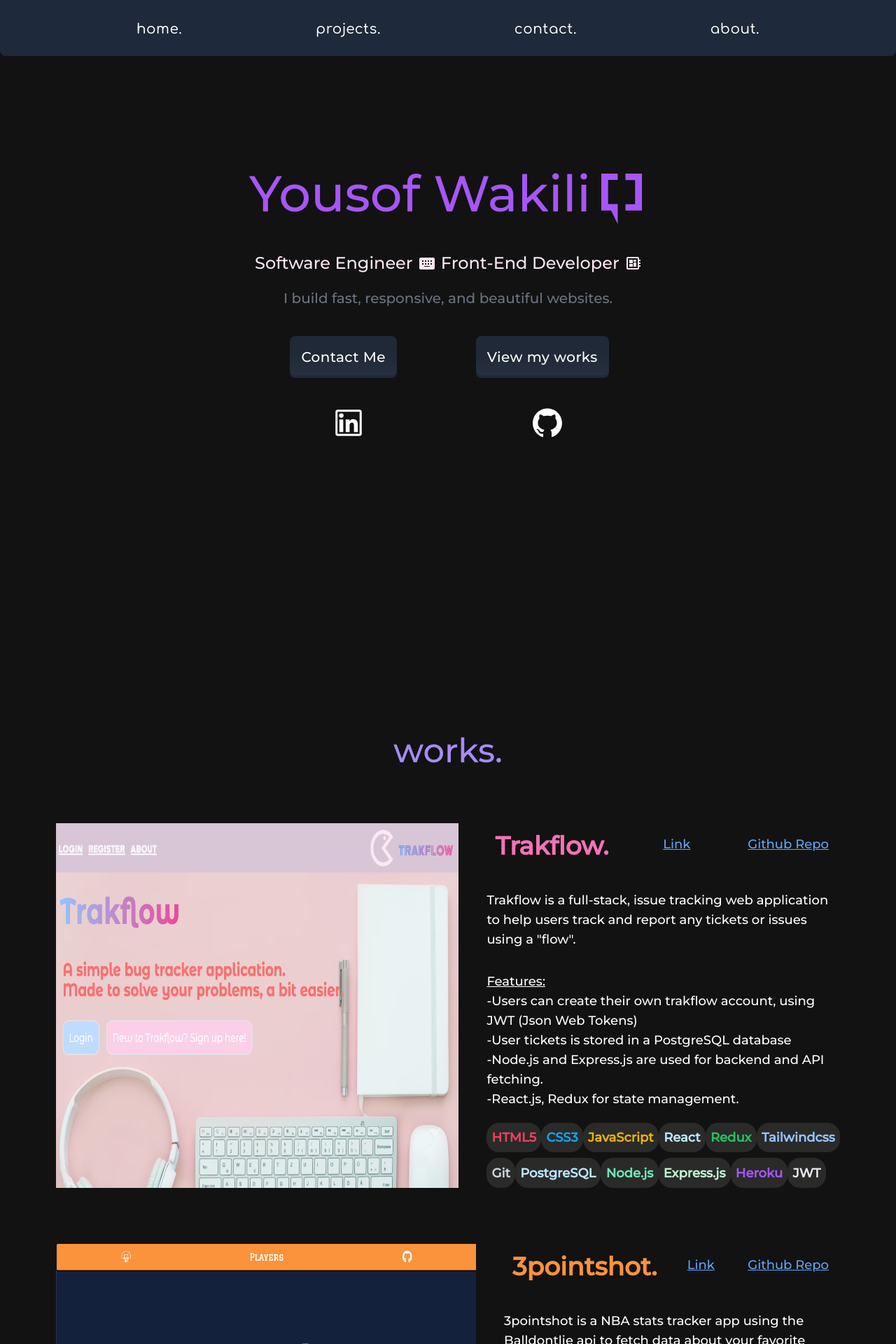
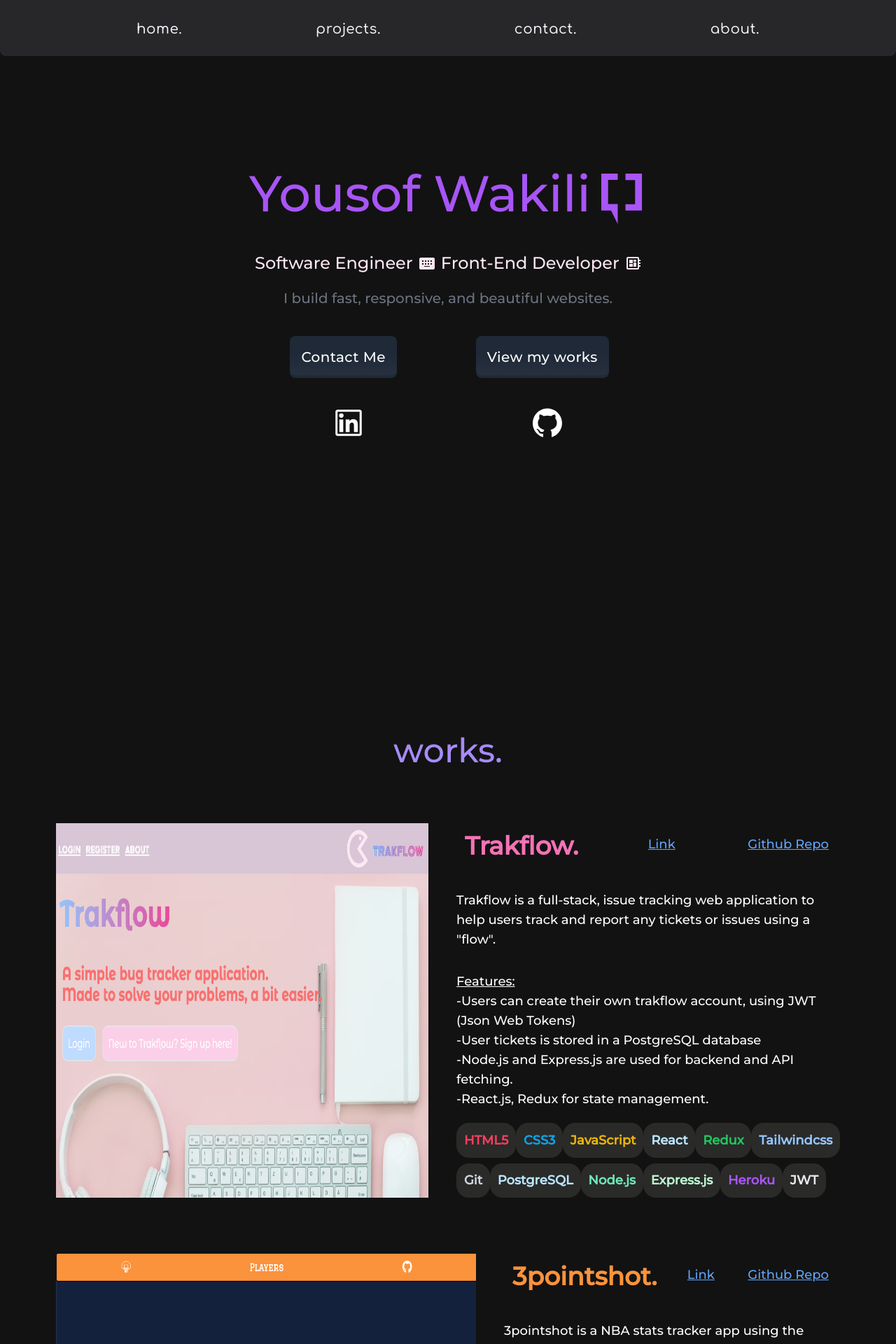
Before and after one commit to ywakili18/Portfolio_V2, a Next.js app: page / in a window 1280 px wide. Shown: the top 1920 px of the page at 70% size. Built offline with nearby package versions, Linux system fonts and the light colour scheme.

Commit message:
quick fix to navbar

```diff
--- a/components/NavBar.js
+++ b/components/NavBar.js
@@ -13,7 +13,7 @@ const NavBar = () => {
       transition={{ delay: 1.4 }}
     >
       <nav
-        className="flex bg-slate-800 text-xs sm:text-xl justify-evenly font-Comfortaa
+        className="flex bg-zinc-800 text-slate-100 text-xs sm:text-xl justify-evenly font-Comfortaa
       tracking-wide p-4 h-20 fixed top-0 inset-x-0 z-20 rounded-b-lg "
       >
         <Link href="/#">
--- a/components/form/Form.js
+++ b/components/form/Form.js
@@ -10,7 +10,7 @@ const Form = () => {
       <div className="border border-white rounded-lg flex flex-col text-center p-2 text-xs ">
         <label
           htmlFor="name"
-          className="text-violet-400 text-left text-lg sm:text-xl md:text-2xl"
+          className="text-violet-400 text-left text-lg sm:text-xl md:text-2xl mb-2"
         >
           Name
         </label>
--- a/styles/globals.css
+++ b/styles/globals.css
@@ -15,7 +15,7 @@ html {
   @apply font-Montserrat;
 }
 .language {
-  padding: 0.4em;
+  padding: 0.6em;
   background-color: rgb(42, 42, 41);
   border-radius: 1em;
   font-weight: 900;
```
